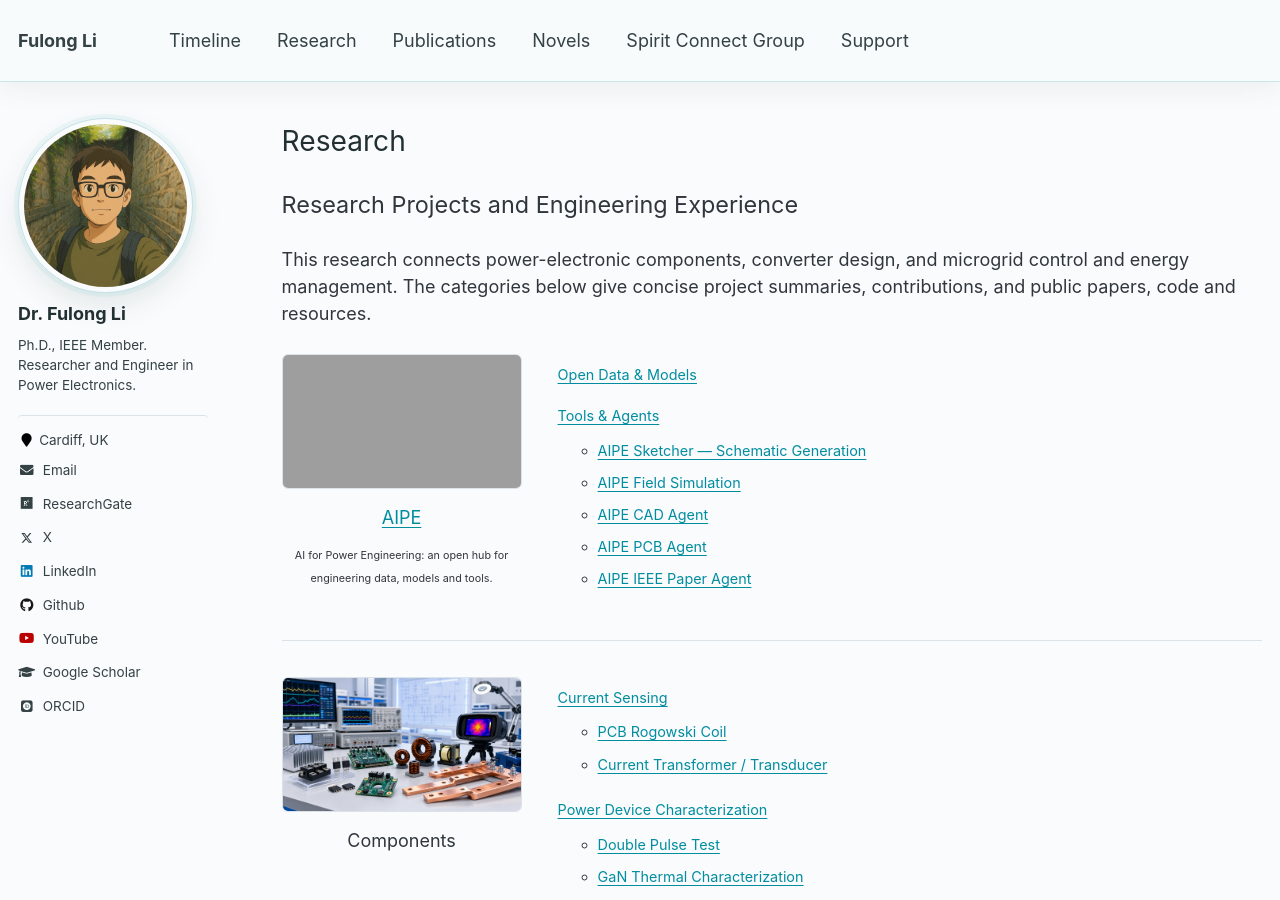
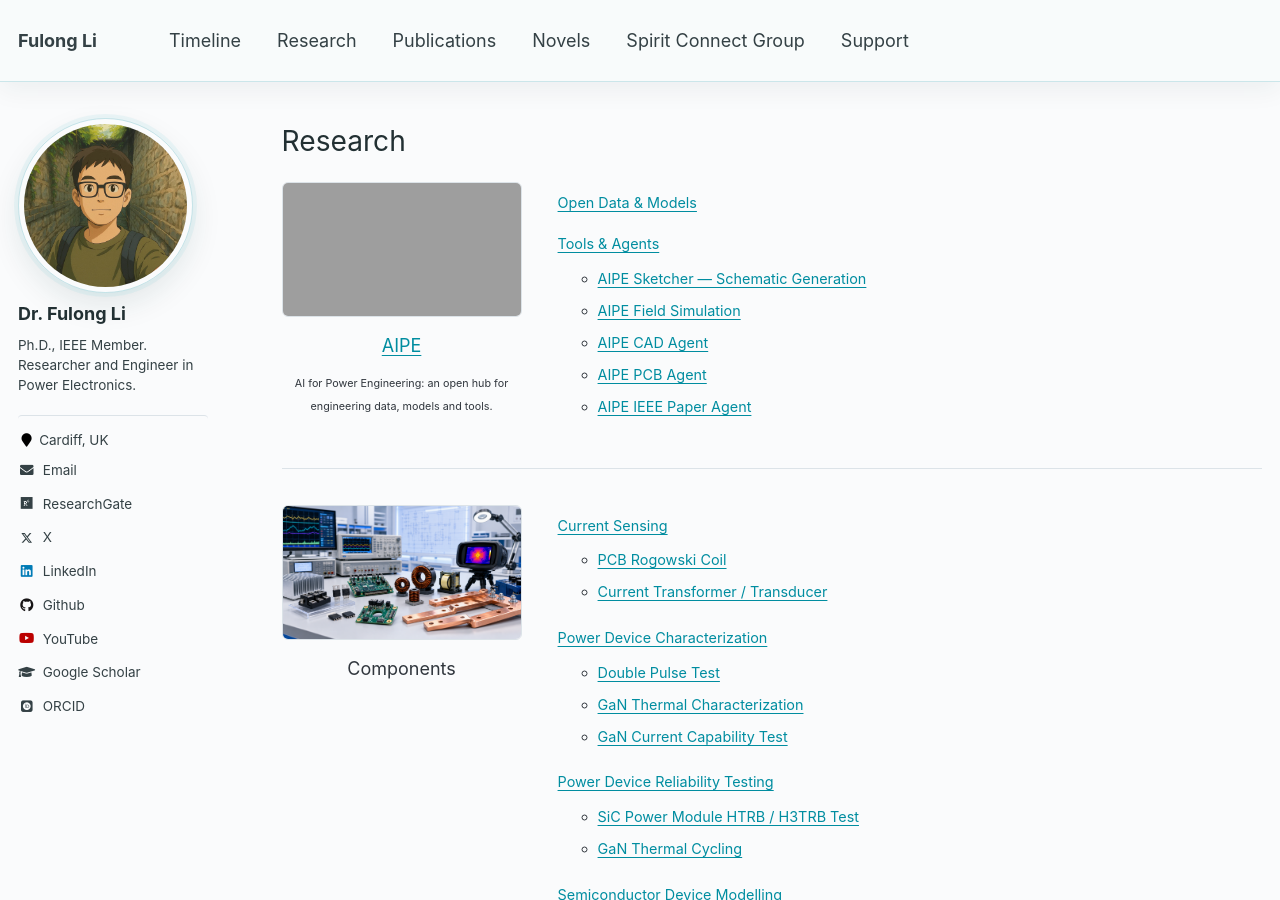
Before and after one commit to FulongLi/fulongli.github.io, a Jekyll site: the page built from _pages/research.md, in a window 1280 px wide and 900 px high. Built offline with Jekyll 4.4.1, drawn with Linux system fonts in a browser that asks for light colours; some web fonts are replaced; comment, search, counter and statistics services are not loaded; grey boxes are pictures that could not be loaded.

Commit message:
Remove the introduction from the Research page
Co-Authored-By: Claude Opus 5.5 <noreply@anthropic.com>

```diff
--- a/_pages/research.md
+++ b/_pages/research.md
@@ -5,11 +5,6 @@ permalink: /research/
 author_profile: true
 body_class: research-index-page
 ---
-
-
-## Research Projects and Engineering Experience
-
-This research connects power-electronic components, converter design, and microgrid control and energy management. The categories below give concise project summaries, contributions, and public papers, code and resources.
 
 <div class="research-topics">
 
```
